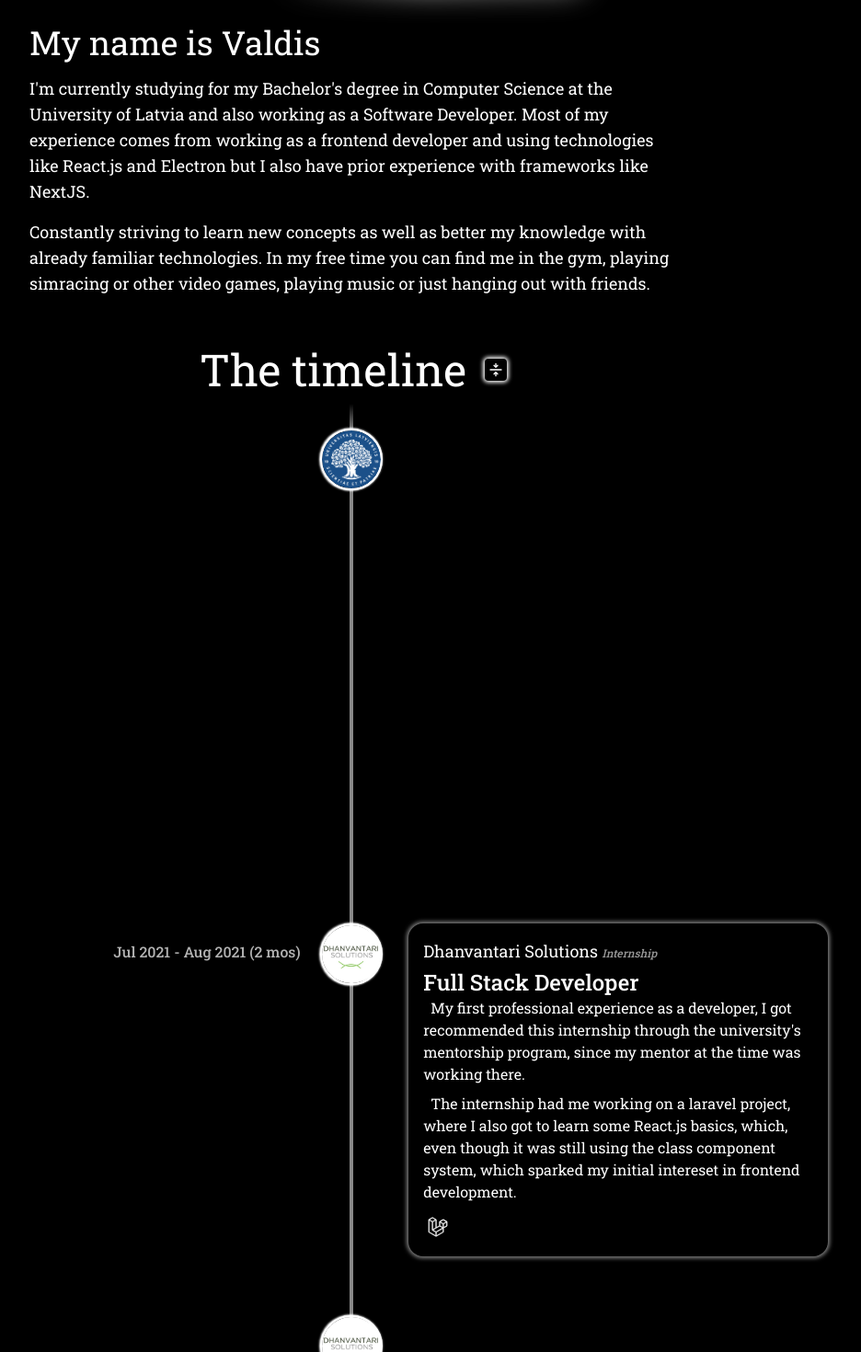
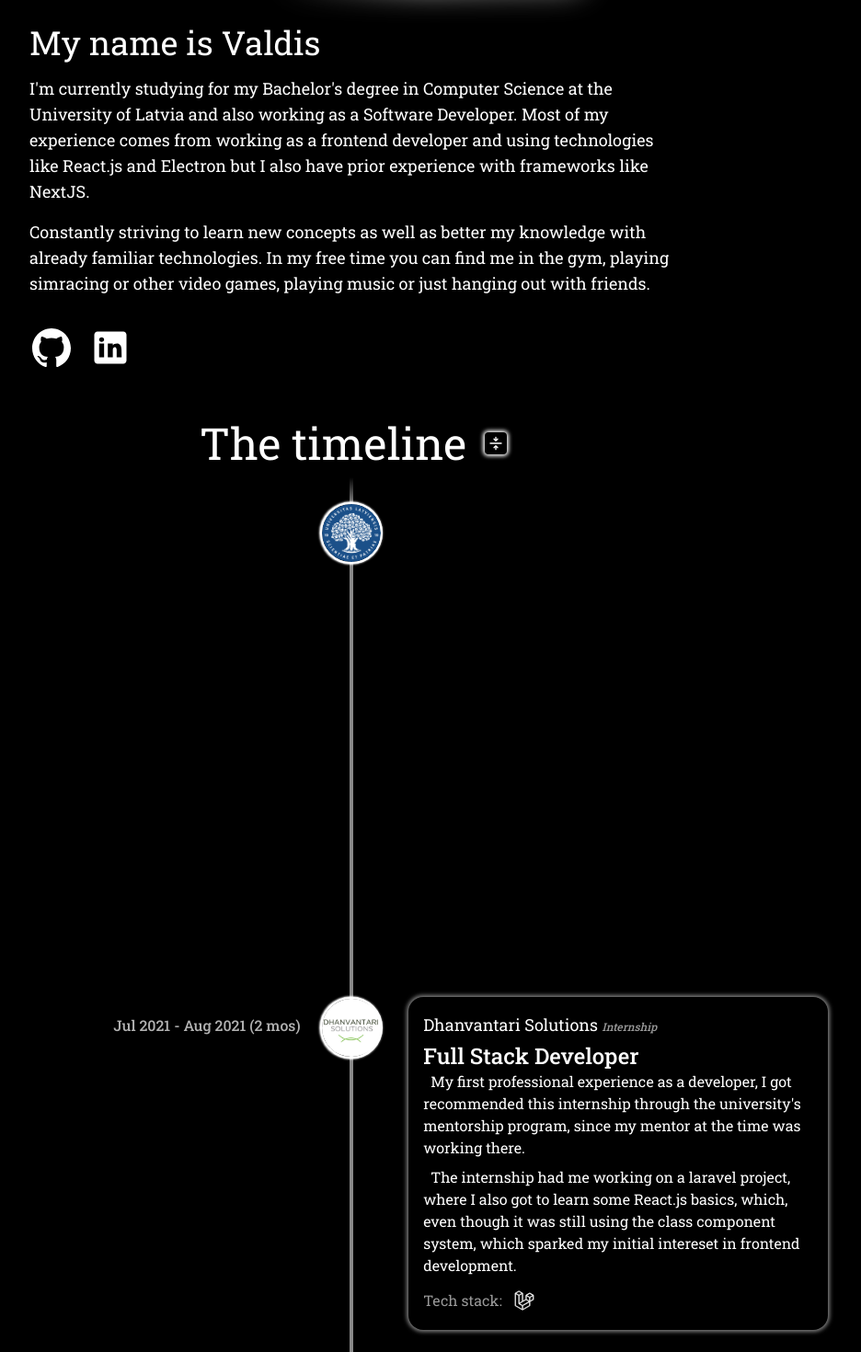
Before and after one commit to Konseyy/portfolio-v2, a Next.js app: page / in a window 1280 px wide. Shown: the part 1330-2800 px from the top of the page at 92% size, without its empty margins (258-1194 px from the left). Built offline with nearby package versions, Linux system fonts and the light colour scheme.

Commit message:
github and linkedin links

```diff
--- /dev/null
+++ b/app/components/ImageLink.tsx
@@ -0,0 +1,48 @@
+import clsx from 'clsx';
+import type { StaticImageData } from 'next/image';
+import Image from 'next/image';
+import Link from 'next/link';
+
+function ImageLink({
+  url,
+  img,
+  tooltip,
+  className,
+}: {
+  url: string;
+  img: StaticImageData;
+  tooltip: string;
+  className?: string;
+}) {
+  return (
+    <Link
+      href={url}
+      rel="noopener noreferrer"
+      className={clsx(
+        'group relative rounded-full transition-all duration-300',
+        className
+      )}
+    >
+      <div className="rounded-full bg-black transition-all duration-300 group-hover:scale-120 group-hover:bg-white">
+        <Image
+          className="white-filter group-hover:black-filter size-full p-0.75 transition-transform duration-300 group-hover:scale-70"
+          src={img}
+          alt={tooltip}
+        />
+      </div>
+      <span
+        className={clsx(
+          'rounded-lg bg-[rgba(255,255,255,0.1)] whitespace-nowrap text-white backdrop-blur-xs hover:hidden',
+          'px-2 py-1',
+          'absolute top-[calc(100%+10px)] left-1/2 -translate-x-1/2',
+          'transition-all duration-100',
+          'origin-top scale-0 group-hover:scale-100'
+        )}
+      >
+        {tooltip}
+      </span>
+    </Link>
+  );
+}
+
+export default ImageLink;
--- a/app/css/neon-box-shadow.module.css
+++ b/app/css/neon-box-shadow.module.css
@@ -14,6 +14,8 @@
     background-color 600ms ease;
   box-shadow: 0 0 var(--radius) var(--spread) white;
 }
+
 .neon-box-shadow:hover {
   box-shadow: 0 0 var(--radius) var(--spread) #ff1f8f;
+  animation: none;
 }
--- a/app/sections/AboutMe/AboutMe.tsx
+++ b/app/sections/AboutMe/AboutMe.tsx
@@ -1,8 +1,11 @@
 import H3 from '../../components/H3';
+import ImageLink from '../../components/ImageLink';
 import P from '../../components/P';
 import Section from '../Section';
 import { sectionIds } from '../sections';
 import AnimatedImage from './AnimatedImage';
+import githubLogo from '@/public/companies/github.svg';
+import linkedinLogo from '@/public/companies/linkedin.svg';
 
 function AboutMe() {
   return (
@@ -21,6 +24,20 @@ function AboutMe() {
               {`Constantly striving to learn new concepts as well as better my knowledge with already familiar technologies. In my free time
               you can find me in the gym, playing simracing or other video games, playing music or just hanging out with friends.`}
             </P>
+            <div className="mt-4 flex w-full gap-4">
+              <ImageLink
+                img={githubLogo}
+                tooltip="Github"
+                url="https://github.com/Konseyy"
+                className="size-12"
+              />
+              <ImageLink
+                img={linkedinLogo}
+                tooltip="LinkedIn"
+                url="https://www.linkedin.com/in/valdis-g-bukalders-a0b9a2168/"
+                className="size-12"
+              />
+            </div>
           </div>
         </div>
       </div>
--- a/app/sections/Experience/ExperienceTimeline.tsx
+++ b/app/sections/Experience/ExperienceTimeline.tsx
@@ -13,6 +13,7 @@ import {
 import { experiences } from './data';
 import CollapseIcon from '../../components/icons/CollapseIcon';
 import ExpandIcon from '../../components/icons/ExpandIcon';
+import ImageLink from '../../components/ImageLink';
 import styles from '@/app/css/neon-box-shadow.module.css';
 
 import './timeline-style.css';
@@ -33,6 +34,7 @@ function ExperienceTimeline() {
         <button
           className={clsx(
             styles['neon-box-shadow'],
+            'active:opacity-75',
             'absolute top-2 right-2 size-6 cursor-pointer rounded-sm p-1 text-white',
             '@min-[1170px]:relative @min-[1170px]:top-[unset] @min-[1170px]:right-[unset] @min-[1170px]:ml-2'
           )}
@@ -163,35 +165,16 @@ function ExperienceTimeline() {
                     </motion.div>
                   )}
                   {exp.technologies?.length && (
-                    <div className="mt-2 flex gap-3">
+                    <div className="mt-2 flex items-center">
+                      <span className="mr-2 opacity-60">Tech stack: </span>
                       {exp.technologies.map((tech, techIdx) => (
-                        <Link
+                        <ImageLink
                           key={techIdx}
-                          href={tech.url}
-                          rel="noopener noreferrer"
-                          className={clsx(
-                            'group relative size-8 rounded-full transition-all duration-300'
-                          )}
-                        >
-                          <div className="rounded-full bg-black transition-all duration-300 group-hover:scale-120 group-hover:bg-white">
-                            <Image
-                              className="white-filter group-hover:black-filter p-[3px] transition-transform duration-300 group-hover:scale-70"
-                              src={tech.icon}
-                              alt={tech.name}
-                            />
-                          </div>
-                          <span
-                            className={clsx(
-                              'rounded-lg bg-[rgba(255,255,255,0.1)] whitespace-nowrap text-white backdrop-blur-xs',
-                              'px-2 py-1',
-                              'absolute top-[calc(100%+10px)] left-1/2 -translate-x-1/2',
-                              'transition-all duration-100',
-                              'origin-top scale-0 group-hover:scale-100'
-                            )}
-                          >
-                            {tech.name}
-                          </span>
-                        </Link>
+                          className="mr-1.5 size-8"
+                          img={tech.icon}
+                          tooltip={tech.name}
+                          url={tech.url}
+                        />
                       ))}
                     </div>
                   )}
```
Also changed, not shown: public/companies/github.svg (added), public/companies/linkedin.svg (added).
